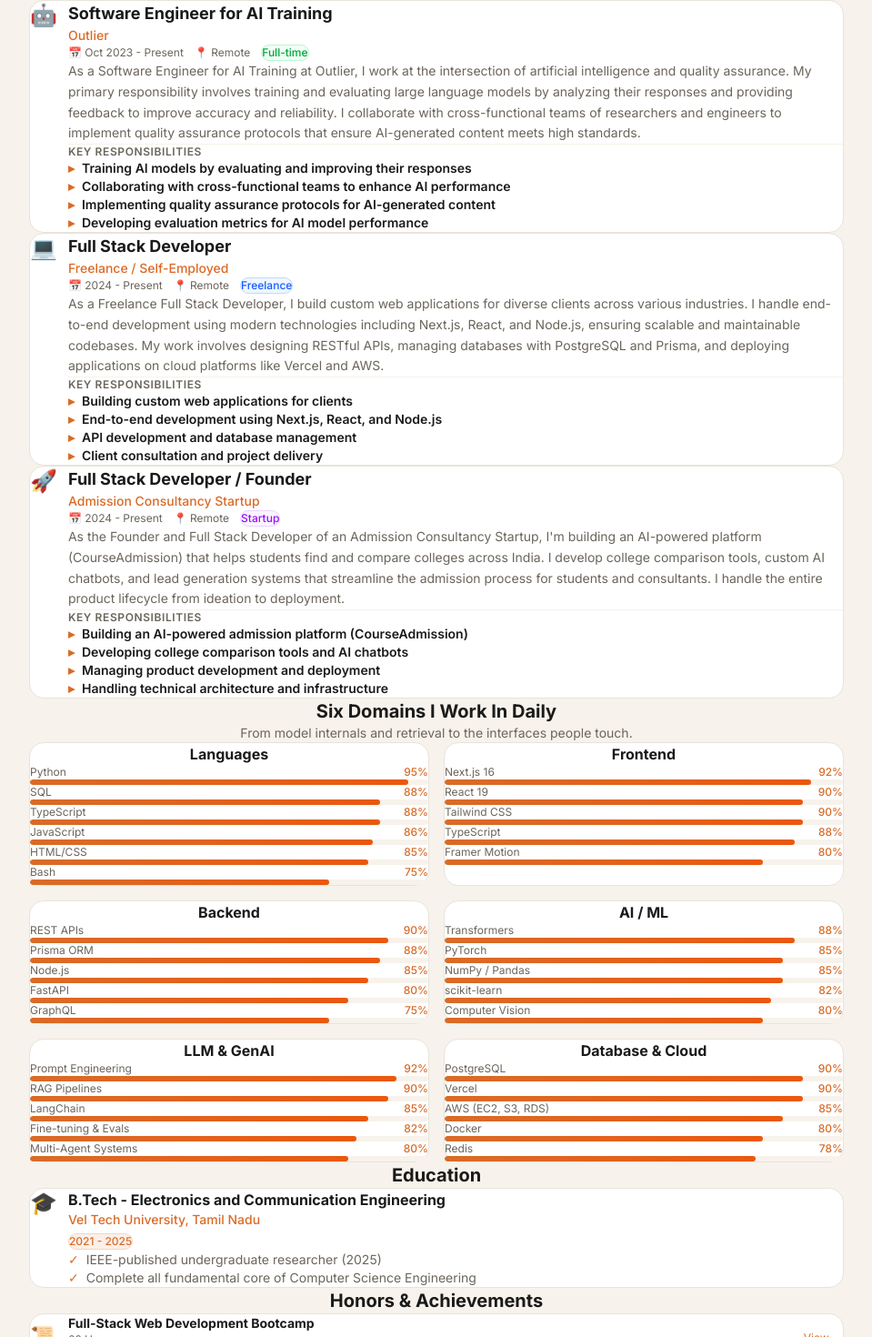
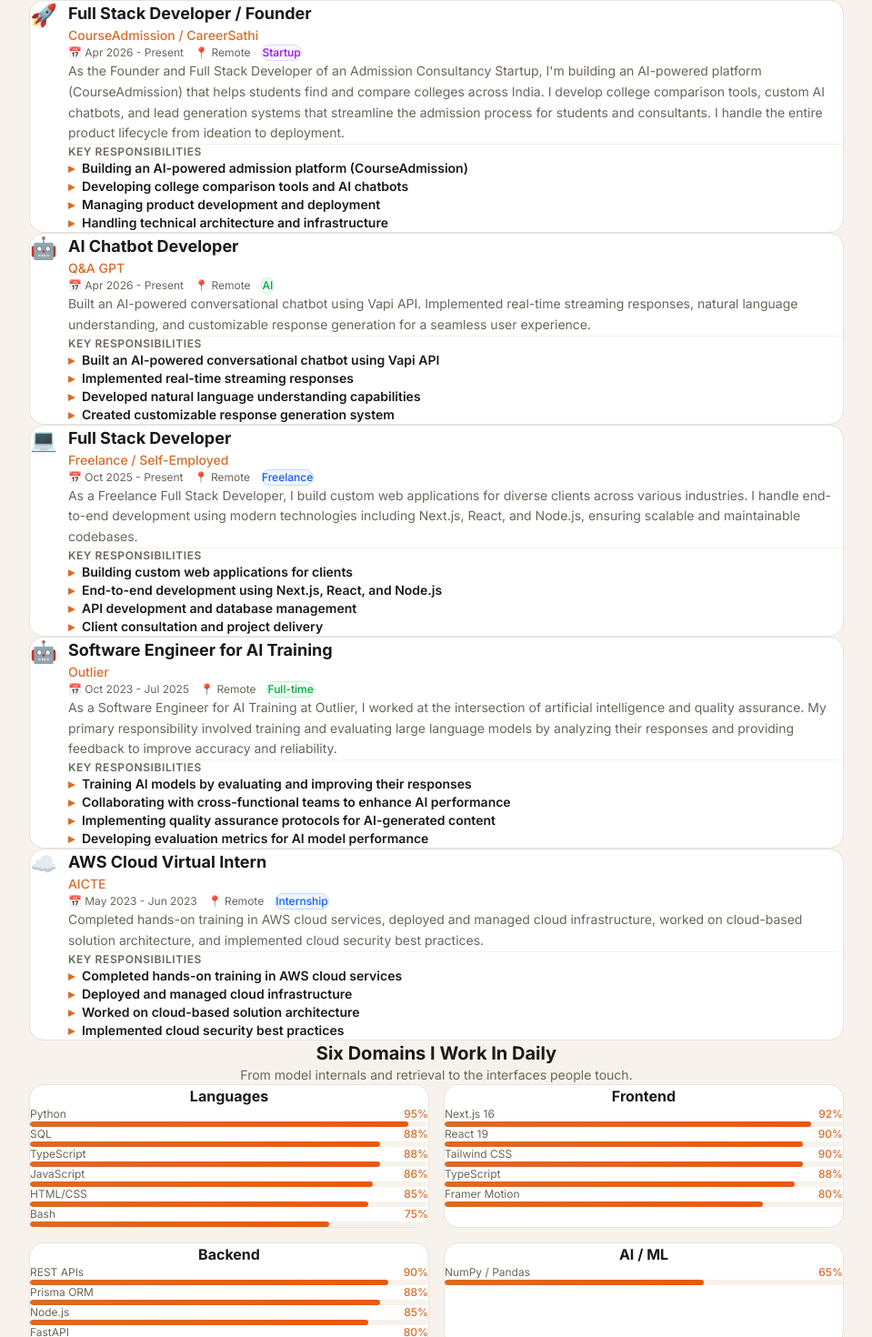
Before and after one commit to arnav20719/my-portfolio, a Next.js app: page /experience in a window 1280 px wide. Shown: the part 172-1642 px from the top of the page at 91% size, without its empty margins (160-1119 px from the left). Built offline with nearby package versions, Linux system fonts and the light colour scheme.

Commit message:
STEP 2: Update experience page dates, skills, and certificates only

```diff
--- a/app/experience/page.tsx
+++ b/app/experience/page.tsx
@@ -24,44 +24,10 @@ export default function ExperiencePage() {
 
   const experiences = [
     {
-      id: 'outlier',
-      company: 'Outlier',
-      role: 'Software Engineer for AI Training',
-      period: 'Oct 2023 - Present',
-      location: 'Remote',
-      type: 'Full-time',
-      typeColor: 'green',
-      icon: '🤖',
-      description: 'As a Software Engineer for AI Training at Outlier, I work at the intersection of artificial intelligence and quality assurance. My primary responsibility involves training and evaluating large language models by analyzing their responses and providing feedback to improve accuracy and reliability. I collaborate with cross-functional teams of researchers and engineers to implement quality assurance protocols that ensure AI-generated content meets high standards.',
-      responsibilities: [
-        'Training AI models by evaluating and improving their responses',
-        'Collaborating with cross-functional teams to enhance AI performance',
-        'Implementing quality assurance protocols for AI-generated content',
-        'Developing evaluation metrics for AI model performance',
-      ],
-    },
-    {
-      id: 'freelance',
-      company: 'Freelance / Self-Employed',
-      role: 'Full Stack Developer',
-      period: '2024 - Present',
-      location: 'Remote',
-      type: 'Freelance',
-      typeColor: 'blue',
-      icon: '💻',
-      description: 'As a Freelance Full Stack Developer, I build custom web applications for diverse clients across various industries. I handle end-to-end development using modern technologies including Next.js, React, and Node.js, ensuring scalable and maintainable codebases. My work involves designing RESTful APIs, managing databases with PostgreSQL and Prisma, and deploying applications on cloud platforms like Vercel and AWS.',
-      responsibilities: [
-        'Building custom web applications for clients',
-        'End-to-end development using Next.js, React, and Node.js',
-        'API development and database management',
-        'Client consultation and project delivery',
-      ],
-    },
-    {
-      id: 'startup',
-      company: 'Admission Consultancy Startup',
+      id: 'courseadmission',
+      company: 'CourseAdmission / CareerSathi',
       role: 'Full Stack Developer / Founder',
-      period: '2024 - Present',
+      period: 'Apr 2026 - Present',
       location: 'Remote',
       type: 'Startup',
       typeColor: 'purple',
@@ -72,6 +38,74 @@ export default function ExperiencePage() {
         'Developing college comparison tools and AI chatbots',
         'Managing product development and deployment',
         'Handling technical architecture and infrastructure',
+      ],
+    },
+    {
+      id: 'qagpt',
+      company: 'Q&A GPT',
+      role: 'AI Chatbot Developer',
+      period: 'Apr 2026 - Present',
+      location: 'Remote',
+      type: 'AI',
+      typeColor: 'green',
+      icon: '🤖',
+      description: 'Built an AI-powered conversational chatbot using Vapi API. Implemented real-time streaming responses, natural language understanding, and customizable response generation for a seamless user experience.',
+      responsibilities: [
+        'Built an AI-powered conversational chatbot using Vapi API',
+        'Implemented real-time streaming responses',
+        'Developed natural language understanding capabilities',
+        'Created customizable response generation system',
+      ],
+    },
+    {
+      id: 'freelance',
+      company: 'Freelance / Self-Employed',
+      role: 'Full Stack Developer',
+      period: 'Oct 2025 - Present',
+      location: 'Remote',
+      type: 'Freelance',
+      typeColor: 'blue',
+      icon: '💻',
+      description: 'As a Freelance Full Stack Developer, I build custom web applications for diverse clients across various industries. I handle end-to-end development using modern technologies including Next.js, React, and Node.js, ensuring scalable and maintainable codebases.',
+      responsibilities: [
+        'Building custom web applications for clients',
+        'End-to-end development using Next.js, React, and Node.js',
+        'API development and database management',
+        'Client consultation and project delivery',
+      ],
+    },
+    {
+      id: 'outlier',
+      company: 'Outlier',
+      role: 'Software Engineer for AI Training',
+      period: 'Oct 2023 - Jul 2025',
+      location: 'Remote',
+      type: 'Full-time',
+      typeColor: 'green',
+      icon: '🤖',
+      description: 'As a Software Engineer for AI Training at Outlier, I worked at the intersection of artificial intelligence and quality assurance. My primary responsibility involved training and evaluating large language models by analyzing their responses and providing feedback to improve accuracy and reliability.',
+      responsibilities: [
+        'Training AI models by evaluating and improving their responses',
+        'Collaborating with cross-functional teams to enhance AI performance',
+        'Implementing quality assurance protocols for AI-generated content',
+        'Developing evaluation metrics for AI model performance',
+      ],
+    },
+    {
+      id: 'aws-intern',
+      company: 'AICTE',
+      role: 'AWS Cloud Virtual Intern',
+      period: 'May 2023 - Jun 2023',
+      location: 'Remote',
+      type: 'Internship',
+      typeColor: 'blue',
+      icon: '☁️',
+      description: 'Completed hands-on training in AWS cloud services, deployed and managed cloud infrastructure, worked on cloud-based solution architecture, and implemented cloud security best practices.',
+      responsibilities: [
+        'Completed hands-on training in AWS cloud services',
+        'Deployed and managed cloud infrastructure',
+        'Worked on cloud-based solution architecture',
+        'Implemented cloud security best practices',
       ],
     },
   ];
@@ -105,17 +139,12 @@ export default function ExperiencePage() {
         { name: 'Prisma ORM', level: 88 },
         { name: 'Node.js', level: 85 },
         { name: 'FastAPI', level: 80 },
-        { name: 'GraphQL', level: 75 },
       ],
     },
     {
       title: 'AI / ML',
       skills: [
-        { name: 'Transformers', level: 88 },
-        { name: 'PyTorch', level: 85 },
-        { name: 'NumPy / Pandas', level: 85 },
-        { name: 'scikit-learn', level: 82 },
-        { name: 'Computer Vision', level: 80 },
+        { name: 'NumPy / Pandas', level: 65 },
       ],
     },
     {
@@ -124,8 +153,7 @@ export default function ExperiencePage() {
         { name: 'Prompt Engineering', level: 92 },
         { name: 'RAG Pipelines', level: 90 },
         { name: 'LangChain', level: 85 },
-        { name: 'Fine-tuning & Evals', level: 82 },
-        { name: 'Multi-Agent Systems', level: 80 },
+        { name: 'LLM Evaluation & Testing', level: 82 },
       ],
     },
     {
@@ -134,8 +162,8 @@ export default function ExperiencePage() {
         { name: 'PostgreSQL', level: 90 },
         { name: 'Vercel', level: 90 },
         { name: 'AWS (EC2, S3, RDS)', level: 85 },
-        { name: 'Docker', level: 80 },
-        { name: 'Redis', level: 78 },
+        { name: 'Supabase', level: 78 },
+        { name: 'ChromaDB (Vector Databases)', level: 75 },
       ],
     },
   ];
@@ -145,7 +173,7 @@ export default function ExperiencePage() {
       icon: '📜',
       title: 'Full-Stack Web Development Bootcamp',
       subtitle: '62 Hours',
-      issuer: 'Udemy 2024',
+      issuer: 'Udemy · Jan 2026',
       link: 'https://www.udemy.com/certificate/UC-029a39af-db11-428b-bfed-98eb81c71d46/',
       learnings: [
         'Built production-ready full-stack applications with Next.js and React',
@@ -157,7 +185,7 @@ export default function ExperiencePage() {
       icon: '📜',
       title: 'Data Structures & Algorithms',
       subtitle: '46.5 Hours',
-      issuer: 'Udemy 2024',
+      issuer: 'Udemy · Aug 2025',
       link: 'https://www.udemy.com/certificate/UC-919160b1-2ab3-4615-8cee-dca086b42620/',
       learnings: [
         'Solved 100+ DSA problems covering arrays, trees, and graphs',
@@ -169,7 +197,7 @@ export default function ExperiencePage() {
       icon: '📜',
       title: 'Prompt Engineering',
       subtitle: '16 Hours',
-      issuer: 'Udemy 2024',
+      issuer: 'Udemy · Mar 2026',
       link: 'https://www.udemy.com/certificate/UC-0416a114-93ea-4c5e-8481-b7357b29131a/',
       learnings: [
         'Designed effective prompts for LLMs like GPT and Claude',
@@ -181,7 +209,7 @@ export default function ExperiencePage() {
       icon: '☁️',
       title: 'AWS Cloud Virtual Internship',
       subtitle: '',
-      issuer: 'AICTE 2023',
+      issuer: 'AICTE · 2023',
       link: null,
       learnings: [
         'Hands-on experience with AWS EC2, S3, and RDS',
@@ -193,7 +221,7 @@ export default function ExperiencePage() {
       icon: '🏅',
       title: 'Weekly Coding Challenge',
       subtitle: '',
-      issuer: 'Unstop 2023',
+      issuer: 'Unstop · 2023',
       link: null,
       learnings: [
         'Participated in weekly competitive programming',
@@ -294,7 +322,7 @@ export default function ExperiencePage() {
           <span className="text-[#D96B27]/20 mx-1">✦</span>
 
           <a
-            href="https://github.com/arnavsai"
+            href="https://github.com/arnav20719"
             target="_blank"
             rel="noopener noreferrer"
             className="inline-flex items-center gap-2 px-3 py-2 rounded-full text-sm font-medium bg-white text-[#6B655B] hover:text-[#D96B27] border border-[#E8E3DC] hover:border-[#D96B27]/40 transition-all"
@@ -314,14 +342,13 @@ export default function ExperiencePage() {
           </a>
 
           <a
-            href="mailto:arnav@email.com"
+            href="mailto:arnavsawarn143@gmail.com"
             className="inline-flex items-center gap-2 px-3 py-2 rounded-full text-sm font-medium bg-white text-[#6B655B] hover:text-[#D96B27] border border-[#E8E3DC] hover:border-[#D96B27]/40 transition-all"
           >
             <Mail className="w-4 h-4" />
             Email
           </a>
 
-          {/* Available for work - Full Sentence */}
           <span className="inline-flex items-center gap-2 px-3 py-2 rounded-full text-sm font-medium bg-green-50 text-green-700 border border-green-200">
             <span className="relative flex items-center justify-center">
               <span className="absolute w-3 h-3 rounded-full bg-green-500 animate-ping opacity-75"></span>
@@ -449,8 +476,8 @@ export default function ExperiencePage() {
                 </span>
                 <ul className="mt-3 space-y-1.5">
                   <li className="flex items-start gap-2 text-sm text-[#6B655B]">
-                    <span className="text-[#D96B27]">✓</span>
-                    <span>IEEE-published undergraduate researcher (2025)</span>
+
+
                   </li>
                   <li className="flex items-start gap-2 text-sm text-[#6B655B]">
                     <span className="text-[#D96B27]">✓</span>
```
